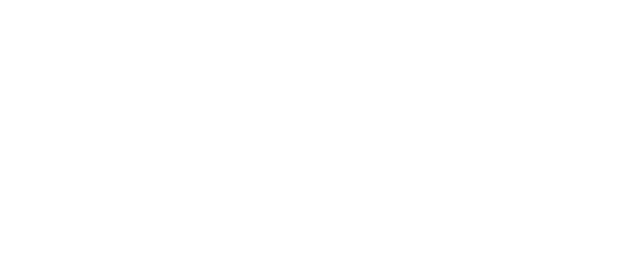
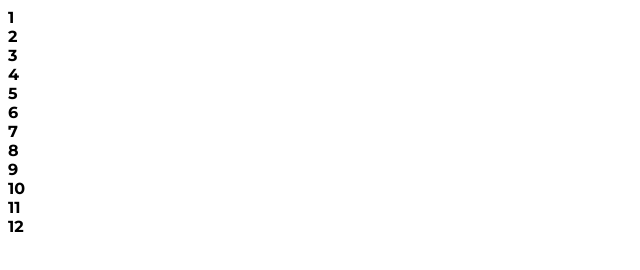
Before and after one commit to ftijan/analog-clock, a plain HTML site: page index.html in a window 1280 px wide. Shown: the whole page, without its empty margins (0-640 px from the left). Drawn offline with Linux system fonts and the light colour scheme.

Commit message:
add html elements, base font

```diff
--- a/index.html
+++ b/index.html
@@ -4,11 +4,30 @@
     <meta charset="UTF-8">
     <meta http-equiv="X-UA-Compatible" content="IE=edge">
     <meta name="viewport" content="width=device-width, initial-scale=1.0">
-    <title>Document</title>
+    <title>Clock</title>
+    <link rel="preconnect" href="https://fonts.googleapis.com">
+    <link rel="preconnect" href="https://fonts.gstatic.com" crossorigin>
+    <link href="https://fonts.googleapis.com/css2?family=Montserrat:wght@400;700&display=swap" rel="stylesheet">
     <link rel="stylesheet" href="styles.css">
     <script src="script.js" defer></script>
 </head>
 <body>
-
+    <div class="clock">
+        <div class="hand hour"></div>
+        <div class="hand minute"></div>
+        <div class="hand second"></div>
+        <div class="number number1">1</div>
+        <div class="number number2">2</div>
+        <div class="number number3">3</div>
+        <div class="number number4">4</div>
+        <div class="number number5">5</div>
+        <div class="number number6">6</div>
+        <div class="number number7">7</div>
+        <div class="number number8">8</div>
+        <div class="number number9">9</div>
+        <div class="number number10">10</div>
+        <div class="number number11">11</div>
+        <div class="number number12">12</div>
+    </div>
 </body>
 </html>
--- a/styles.css
+++ b/styles.css
@@ -0,0 +1,5 @@
+*, *::after, *::before {
+    box-sizing: border-box;
+    font-family: Montserrat, sans-serif;
+    font-weight: bold;
+}
```
Also changed, not shown: 1 other file.
